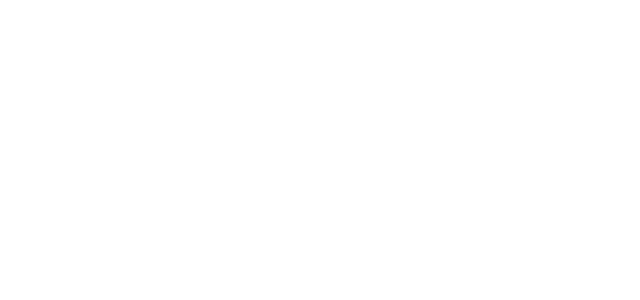
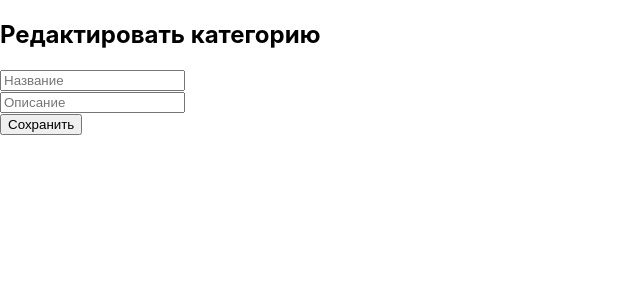
Before and after one commit to iamdelrey/family_budget_frontend, a React (Create React App) app: page /edit-category/1 in a window 1280 px wide. Before the commit this address had no page. Shown: the top 300 px of the page, without its empty margins (0-640 px from the left). Built offline with nearby package versions, Linux system fonts and the light colour scheme; no server answers.

Commit message:
feat: add category edit page with API integration and route

```diff
--- a/src/App.jsx
+++ b/src/App.jsx
@@ -1,6 +1,7 @@
 import { BrowserRouter, Route, Routes } from 'react-router-dom'
 import AddCategoryPage from './pages/AddCategoryPage'
 import CategoriesPage from './pages/CategoriesPage'
+import EditCategoryPage from './pages/EditCategoryPage'
 import LoginPage from './pages/LoginPage'
 import MePage from './pages/MePage'
 function App() {
@@ -11,6 +12,7 @@
 				<Route path='/categories' element={<CategoriesPage />} />
 				<Route path='/add-category' element={<AddCategoryPage />} />
 				<Route path='/me' element={<MePage />} />
+				<Route path='/edit-category/:id' element={<EditCategoryPage />} />
 			</Routes>
 		</BrowserRouter>
 	)
--- a/src/pages/CategoriesPage.jsx
+++ b/src/pages/CategoriesPage.jsx
@@ -1,10 +1,12 @@
 import axios from 'axios'
 import { useEffect, useState } from 'react'
+import { Link, useNavigate } from 'react-router-dom'
 
 function CategoriesPage() {
 	const [categories, setCategories] = useState([])
 	const [loading, setLoading] = useState(true)
 	const [error, setError] = useState(null)
+	const navigate = useNavigate()
 
 	useEffect(() => {
 		const fetchCategories = async () => {
@@ -24,8 +26,6 @@
 						},
 					}
 				)
-
-				console.log('Categories response:', response.data)
 
 				const data = Array.isArray(response.data)
 					? response.data
@@ -49,11 +49,17 @@
 	return (
 		<div>
 			<h2>Категории бюджета</h2>
+
+			<button onClick={() => navigate('/add-category')}>
+				Добавить категорию
+			</button>
+
 			<ul>
 				{categories.length > 0 ? (
 					categories.map(cat => (
 						<li key={cat.id}>
-							<strong>{cat.name}</strong> — {cat.description}
+							<strong>{cat.name}</strong> — {cat.description}{' '}
+							<Link to={`/edit-category/${cat.id}`}>Редактировать</Link>
 						</li>
 					))
 				) : (
--- /dev/null
+++ b/src/pages/EditCategoryPage.jsx
@@ -0,0 +1,74 @@
+import axios from 'axios'
+import { useEffect, useState } from 'react'
+import { useNavigate, useParams } from 'react-router-dom'
+
+function EditCategoryPage() {
+	const { id } = useParams()
+	const navigate = useNavigate()
+	const [name, setName] = useState('')
+	const [description, setDescription] = useState('')
+
+	useEffect(() => {
+		const fetchCategory = async () => {
+			try {
+				const response = await axios.get(
+					`http://127.0.0.1:8000/api/categories/${id}/`,
+					{
+						headers: {
+							Authorization: `Bearer ${localStorage.getItem('access_token')}`,
+						},
+					}
+				)
+				setName(response.data.name)
+				setDescription(response.data.description)
+			} catch (error) {
+				console.error('Ошибка загрузки категории', error)
+			}
+		}
+		fetchCategory()
+	}, [id])
+
+	const handleSubmit = async e => {
+		e.preventDefault()
+		try {
+			await axios.patch(
+				`http://127.0.0.1:8000/api/categories/${id}/`,
+				{ name, description },
+				{
+					headers: {
+						Authorization: `Bearer ${localStorage.getItem('access_token')}`,
+					},
+				}
+			)
+			navigate('/categories')
+		} catch (error) {
+			console.error('Ошибка при обновлении категории', error)
+			alert('Не удалось обновить категорию')
+		}
+	}
+
+	return (
+		<div>
+			<h2>Редактировать категорию</h2>
+			<form onSubmit={handleSubmit}>
+				<input
+					type='text'
+					value={name}
+					onChange={e => setName(e.target.value)}
+					placeholder='Название'
+				/>
+				<br />
+				<input
+					type='text'
+					value={description}
+					onChange={e => setDescription(e.target.value)}
+					placeholder='Описание'
+				/>
+				<br />
+				<button type='submit'>Сохранить</button>
+			</form>
+		</div>
+	)
+}
+
+export default EditCategoryPage
```
